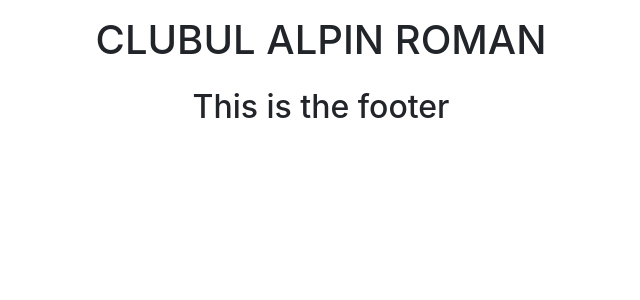
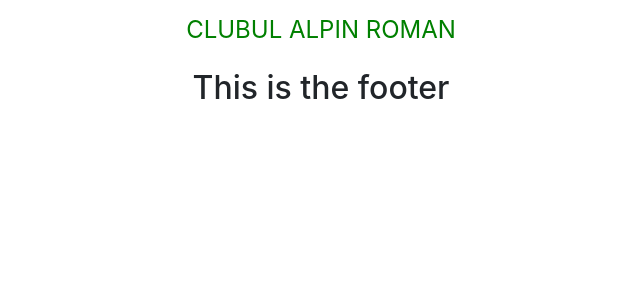
Before and after one commit to Walachul/milestone4, a Django app: page / in a window 1280 px wide. Shown: the part 56-356 px from the top of the page, without its empty margins (319-959 px from the left). Run offline with Django 3.2, Linux system fonts and the light colour scheme; some libraries are stand-ins or nearby versions.

Commit message:
Added main static folder to the project and created style.css to store the styling for the whole project.

```diff
--- a/Romanian_Alpine_Club/settings.py
+++ b/Romanian_Alpine_Club/settings.py
@@ -114,3 +114,4 @@ USE_TZ = True
 # https://docs.djangoproject.com/en/1.11/howto/static-files/
 
 STATIC_URL = "/static/"
+STATICFILES_DIRS = (os.path.join(BASE_DIR, "static"),)
--- a/home/templates/index.html
+++ b/home/templates/index.html
@@ -4,7 +4,7 @@
 <div class="container-fluid">
     <div class="row">
         <div class="col-12 my-3">
-            <h1 class="h1 text-center">CLUBUL ALPIN ROMAN</h1>
+            <h1 class="text-center" id="heading_one">CLUBUL ALPIN ROMAN</h1>
         </div>
     </div>
 </div>
--- /dev/null
+++ b/static/css/style.css
@@ -0,0 +1,5 @@
+#heading_one {
+    font-size: 24px;
+    color: green;
+    font-weight: 400
+}
--- a/templates/base.html
+++ b/templates/base.html
@@ -1,3 +1,4 @@
+{% load staticfiles %}
 <!doctype html>
 <html lang="en">
 
@@ -9,7 +10,7 @@
     <!-- Bootstrap CSS -->
     <link rel="stylesheet" href="https://stackpath.bootstrapcdn.com/bootstrap/4.3.1/css/bootstrap.min.css"
         integrity="sha384-ggOyR0iXCbMQv3Xipma34MD+dH/1fQ784/j6cY/iJTQUOhcWr7x9JvoRxT2MZw1T" crossorigin="anonymous">
-    <link rel="stylesheet" href="">
+    <link rel="stylesheet" href="{% static 'css/style.css' %}">
     {% if title %}
     <title>Clubul Alpin Roman - {{ title }}</title>
     {% else %}
```
